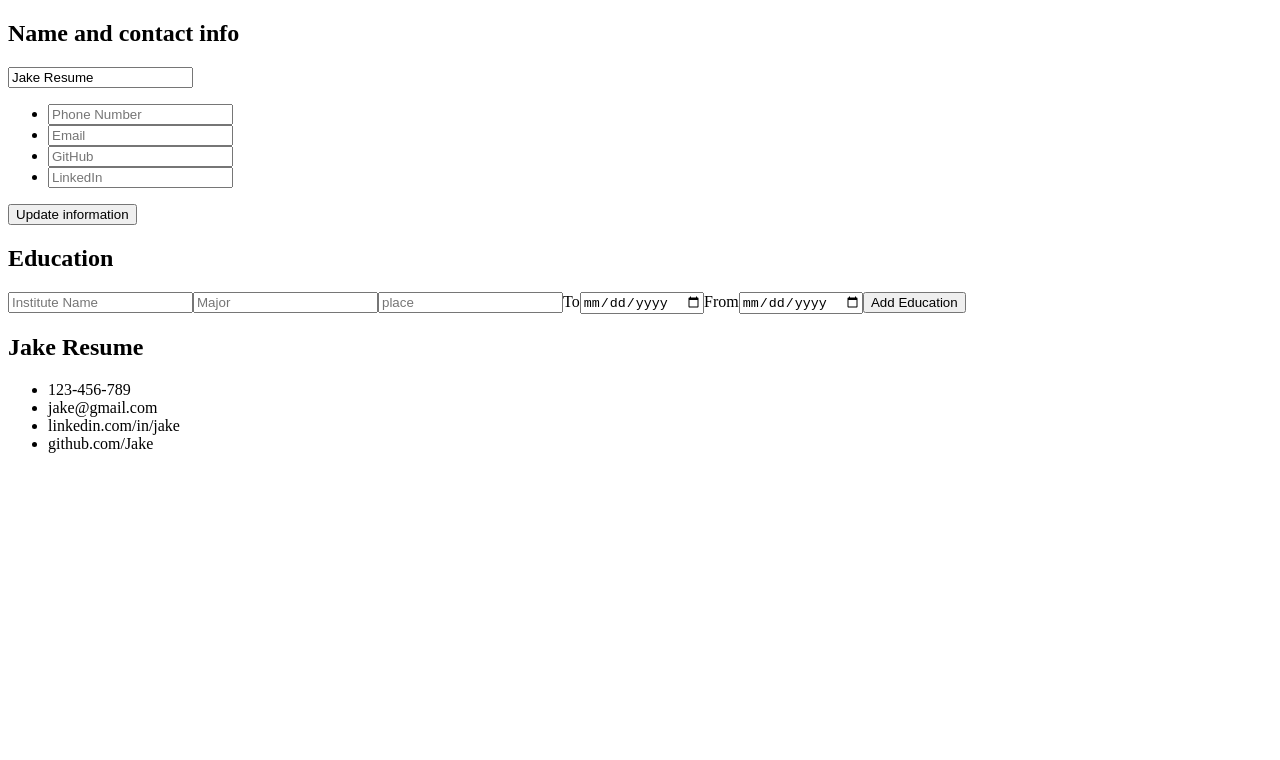
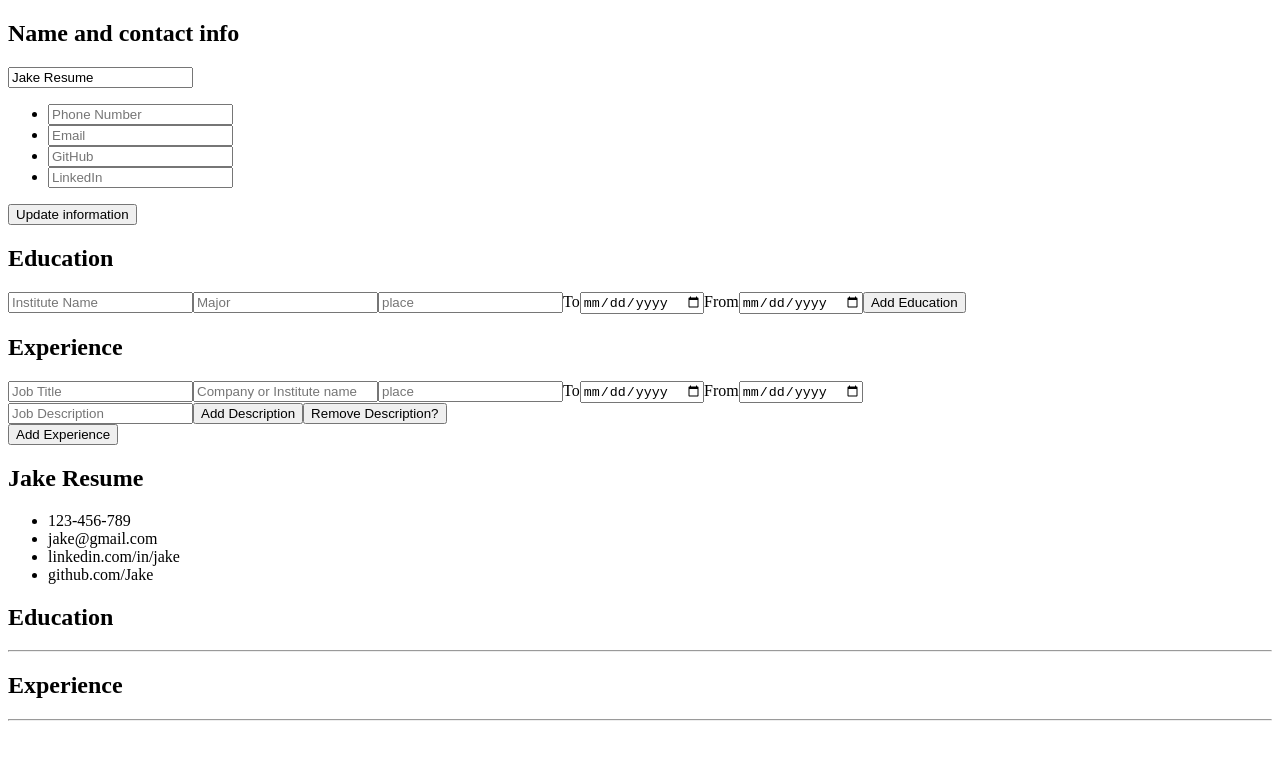
Before and after one commit to Lune3/cv-application, a React app in the folder cv-builder/: page / in a window 1280 px wide. Shown: the top 760 px of the page. Built offline with nearby package versions, Linux system fonts and the light colour scheme; the HTML template or start-up script is replaced by a standard one.

Commit message:
Extracted input value from experience

```diff
--- a/cv-builder/src/App.jsx
+++ b/cv-builder/src/App.jsx
@@ -1,5 +1,5 @@
 import { useState } from "react";
-import { NameAndContactInputs ,Education} from "./components/inputs";
+import { NameAndContactInputs ,Education,Experience} from "./components/inputs";
 import { userInformation ,education} from "./components/data";
 import { v4 as uuidv4 } from 'uuid';
 
@@ -39,9 +39,9 @@ function UpdateEducation({userEducation,removeEducation}){
             }
         })
         return (
-            <ul id={edu.id} key={edu.id}>
+            <ul key={edu.id}>
                 {userEdu}
-                <button key={edu.id} onClick={removeEducation}>Remove</button>
+                <button onClick={() => removeEducation(edu.id)}>Remove</button>
             </ul>
         )
     })
@@ -52,12 +52,18 @@ function UpdateEducation({userEducation,removeEducation}){
     );
 }
 
+function UpdateExp(){
+
+}
+
 
 export default function App(){
     const [currName,setName] = useState("Jake Resume");
     const [userInfo,setInfo] = useState([{text:"123-456-789",id:0},{text:"jake@gmail.com",id:1},{text:"linkedin.com/in/jake",id:2},{text:"github.com/Jake",id:3}]);
 
     const [userEducation,setEducation] = useState([]);
+
+    const [userExperience,setExperience] = useState([]);
 
     function handleName(e){
         setName(e.target.value);
@@ -74,16 +80,38 @@ export default function App(){
 
     function handleEducation(e){
         e.preventDefault();
-        const newEducation = [...userEducation,{instituteName:e.target[0].value,major:e.target[1].value,place:e.target[2].value,to:e.target[3].value,from:e.target[4].value,id:uuidv4()}];
+        const newEducation = [...userEducation,{instituteName:e.target[0].value,
+                                                major:e.target[1].value,
+                                                place:e.target[2].value,
+                                                to:e.target[3].value,
+                                                from:e.target[4].value,
+                                                id:uuidv4()}];
         setEducation(newEducation);
         eraseInput(e);
     }
 
     function removeEducation(e){
-        let id = e.target.parentNode.id;
         setEducation(userEducation.filter(edu =>{
-            return edu.id !== id;
+            return edu.id !== e;
         }))
+    }
+
+    function handleExp(e){
+        e.preventDefault();
+        // console.log(e);
+        const newExp = [...userExperience,{title:e.target[0].value,
+            name:e.target[1].value,
+            place:e.target[2].value,
+            to:e.target[3].value,
+            from:e.target[4].value,
+            description:[],
+            id:uuidv4()}];
+
+        for(let i = 5;i < e.target.length - 2;i++){
+            newExp[newExp.length - 1].description.push(e.target[i].value);
+        }
+
+        console.log(newExp);
     }
 
     return(
@@ -91,6 +119,7 @@ export default function App(){
             <section className="inputSection">
                 <NameAndContactInputs query={currName} onChange={handleName} userContact={handleInfo}/>
                 <Education handleEducation={handleEducation}></Education>
+                <Experience handleExperience={handleExp}></Experience>
             </section>
             <section className="resumeSection">
                 <header>
@@ -98,7 +127,13 @@ export default function App(){
                     <UpdateInfo userInfo={userInfo}/>
                 </header>
                 <div className="education">
+                    <h1>Education</h1>
+                    <hr />
                     <UpdateEducation userEducation={userEducation} removeEducation={removeEducation}/>
+                </div>
+                <div className="experience">
+                    <h1>Experience</h1>
+                    <hr />
                 </div>
             </section>
         </>
--- a/cv-builder/src/components/inputs.jsx
+++ b/cv-builder/src/components/inputs.jsx
@@ -1,4 +1,6 @@
+import { useState } from 'react';
 import { contacts } from './data';
+import { v4 as uuidv4 } from 'uuid';
 
 function NameAndContactInputs({ query, onChange, userContact }) {
     const contactsList = contacts.map(contact => {
@@ -38,10 +40,23 @@ function Education({ handleEducation }) {
     )
 }
 
-function Experience() {
+function Experience({handleExperience}) {
+
+    const [descriptionInput,setDescription] = useState([]);
+
+    function addDescriptionInput(){
+        const newDescription = [...descriptionInput,<input key={uuidv4()} type='text' placeholder='Job Description'/>];
+        setDescription(newDescription);
+    }
+
+    function clearJobInput(){
+        setDescription([]);
+    }
+
     return (
         <section className='experienceInput'>
             <h2>Experience</h2>
+            <form onSubmit={handleExperience}>
                 <input type="text" placeholder='Job Title' />
                 <input type="text" placeholder='Company or Institute name' />
                 <input type="text" placeholder='place' />
@@ -51,14 +66,19 @@ function Experience() {
                 <input type="date" id='from' />
                 <div>
                     <input type="text" placeholder='Job Description' />
-                <button>Add Description</button>
+                    {descriptionInput}
+                    <button type='button' onClick={addDescriptionInput}>Add Description</button>
+                    <button type='button' onClick={clearJobInput}>Remove Description?</button>
                 </div>
-            <button>Add Experience</button>
+                <button type='submit'>Add Experience</button>
+            </form>
         </section>
     )
 }
 
 function Projects() {
+
+
     return (
         <section className='projectsInput'>
             <h2>Project</h2>
@@ -105,4 +125,4 @@ function Skills() {
     )
 }
 
-export { NameAndContactInputs, Education };
+export { NameAndContactInputs,Education ,Experience};
```
Lines whose indentation alone changed are shown as unchanged.
